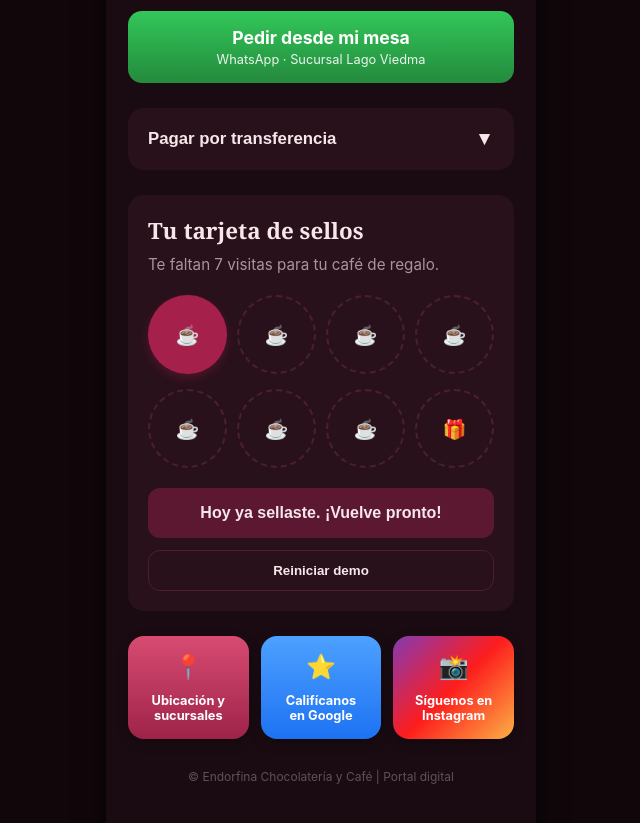
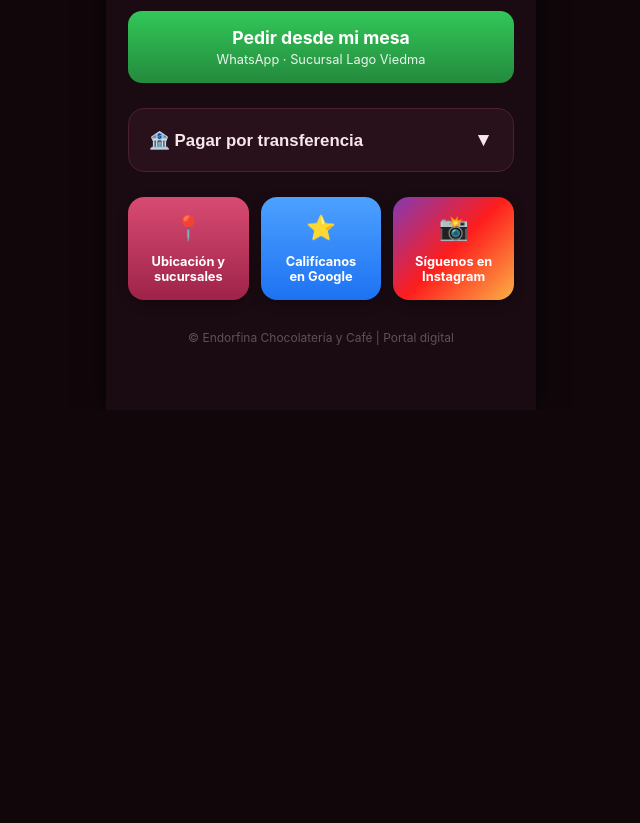
Before and after one commit to edrualmaxfatylu-blip/Endorfinas-cafe, a plain HTML site: page index.html in a window 1280 px wide. Shown: the part 565-1388 px from the top of the page, without its empty margins (319-959 px from the left). After the commit the page ends 975 px from the top, so only its background shows below. Drawn offline with Linux system fonts and the light colour scheme.

Commit message:
Update index.html

```diff
--- a/index.html
+++ b/index.html
@@ -181,6 +181,7 @@
             border-radius: 16px;
             margin: 25px 0;
             overflow: hidden;
+            border: 1px solid #4a1f2f;
         }
         .payment-header {
             width: 100%;
@@ -204,6 +205,8 @@
             padding: 0 20px 20px 20px;
             display: none;
             margin-top: -5px;
+            border-top: 1px dashed #4a1f2f;
+            padding-top: 15px;
         }
         .payment-accordion.open .payment-content { display: block; }
         .payment-accordion.open .arrow-icon { transform: rotate(180deg); }
@@ -217,8 +220,8 @@
         }
         .data-row:last-of-type { border-bottom: none; }
 
-        .data-label { color: #a8949a; font-size: 0.8rem; margin-bottom: 4px; }
-        .data-value { color: #ffffff; font-weight: 600; font-size: 1rem; }
+        .data-label { color: #a8949a; font-size: 0.8rem; margin-bottom: 4px; text-transform: uppercase; }
+        .data-value { color: #ffffff; font-weight: 600; font-size: 1rem; font-family: monospace; }
 
         .btn-copy {
             background: none;
@@ -231,68 +234,16 @@
             cursor: pointer;
             transition: all 0.2s;
         }
+        .btn-copy:hover { background: rgba(50, 199, 89, 0.1); }
         .btn-copy:active { background: rgba(50, 199, 89, 0.2); }
-        .helper-text { font-size: 0.85rem; color: #a8949a; margin-top: 15px; line-height: 1.4; }
-
-        /* TARJETA DE SELLOS (FIDELIDAD) */
-        .loyalty-card {
-            background-color: #29111b;
-            border-radius: 16px;
-            padding: 20px;
-            margin-bottom: 25px;
-        }
-        .loyalty-title { font-size: 1.4rem; font-weight: 800; color: #f7e6ea; margin-bottom: 8px; font-family: 'Georgia', serif; }
-        .loyalty-subtitle { font-size: 0.95rem; color: #a8949a; margin-bottom: 20px; line-height: 1.4; }
-
-        .stamps-grid {
-            display: grid;
-            grid-template-columns: repeat(4, 1fr);
-            gap: 15px 10px;
-            margin-bottom: 20px;
-        }
-        .stamp {
-            aspect-ratio: 1;
-            border-radius: 50%;
-            border: 2px dashed #4a1f2f;
-            display: flex;
-            justify-content: center;
-            align-items: center;
-            font-size: 1.2rem;
-            color: #4a1f2f;
-        }
-        .stamp.active {
-            border: none;
-            background-color: #a6204c;
-            color: white;
-            box-shadow: 0 4px 10px rgba(166, 32, 76, 0.3);
-        }
-
-        .btn-loyalty {
-            width: 100%;
-            padding: 16px;
-            border-radius: 12px;
-            background-color: #5c1830;
-            color: #f7e6ea;
-            border: none;
-            font-weight: 700;
-            font-size: 1rem;
-            margin-bottom: 12px;
-        }
-        .btn-reset {
-            width: 100%;
-            background: none;
-            border: 1px solid #4a1f2f;
-            color: #f7e6ea;
-            padding: 12px;
-            border-radius: 12px;
-            font-weight: 600;
-        }
+        .helper-text { font-size: 0.85rem; color: #a8949a; margin-top: 15px; line-height: 1.4; font-style: italic; text-align: center; }
 
         /* Cuadrícula inferior estilo App Nativa */
         .action-grid {
             display: grid;
             grid-template-columns: 1fr 1fr 1fr;
             gap: 12px;
+            margin-top: 25px;
         }
         .action-btn {
             border-radius: 16px;
@@ -363,10 +314,10 @@
                 <span class="subtitle">WhatsApp · Sucursal Lago Viedma</span>
             </a>
 
-            <!-- Acordeón de Pagos con botones verdes -->
+            <!-- Acordeón de Pagos -->
             <div class="payment-accordion" id="payAccordion">
                 <button class="payment-header" onclick="this.parentElement.classList.toggle('open')">
-                    <span>Pagar por transferencia</span>
+                    <span>🏦 Pagar por transferencia</span>
                     <span class="arrow-icon">▼</span>
                 </button>
                 <div class="payment-content">
@@ -386,38 +337,18 @@
                         <button class="btn-copy" onclick="copiarTexto('clabeNum', '¡CLABE copiada!');">Copiar</button>
                     </div>
                     <div class="helper-text">
-                        Datos de ejemplo. Después de pagar, envía el comprobante por WhatsApp.
+                        * Después de realizar tu transferencia, por favor envía tu comprobante por WhatsApp.
                     </div>
                 </div>
             </div>
 
-            <!-- TARJETA DE SELLOS NUEVA -->
-            <div class="loyalty-card">
-                <h2 class="loyalty-title">Tu tarjeta de sellos</h2>
-                <p class="loyalty-subtitle">Te faltan 7 visitas para tu café de regalo.</p>
-
-                <div class="stamps-grid">
-                    <div class="stamp active">☕</div>
-                    <div class="stamp">☕</div>
-                    <div class="stamp">☕</div>
-                    <div class="stamp">☕</div>
-                    <div class="stamp">☕</div>
-                    <div class="stamp">☕</div>
-                    <div class="stamp">☕</div>
-                    <div class="stamp">🎁</div>
-                </div>
-
-                <button class="btn-loyalty">Hoy ya sellaste. ¡Vuelve pronto!</button>
-                <button class="btn-reset">Reiniciar demo</button>
-            </div>
-
-            <!-- Cuadrícula inferior con iconos rediseñados -->
+            <!-- Cuadrícula inferior -->
             <div class="action-grid">
                 <a href="https://maps.google.com" class="action-btn bg-pink">
                     <div class="icon-wrapper">📍</div>
                     <span>Ubicación y<br>sucursales</span>
                 </a>
-                <a href="https://search.google.com/local/writereview?placeid=PLACE_ID_AQUI" class="action-btn bg-blue">
+                <a href="https://search.google.com/local/writereview?placeid= PLACE_ID_AQUI" class="action-btn bg-blue">
                     <div class="icon-wrapper">⭐</div>
                     <span>Califícanos<br>en Google</span>
                 </a>
```
